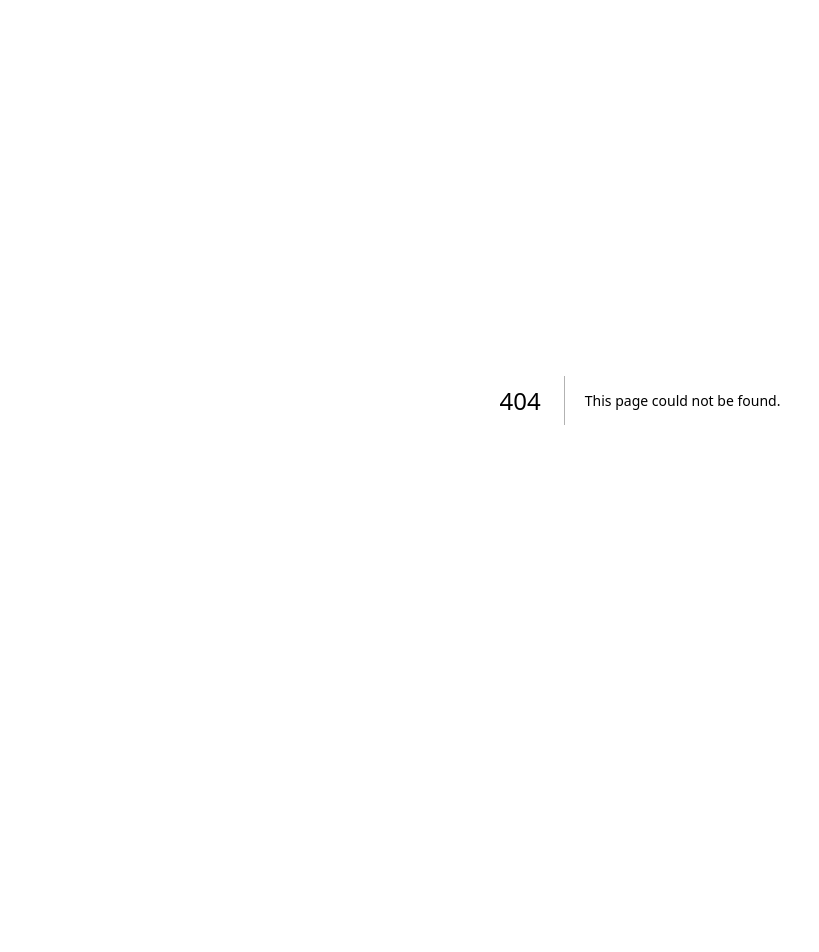
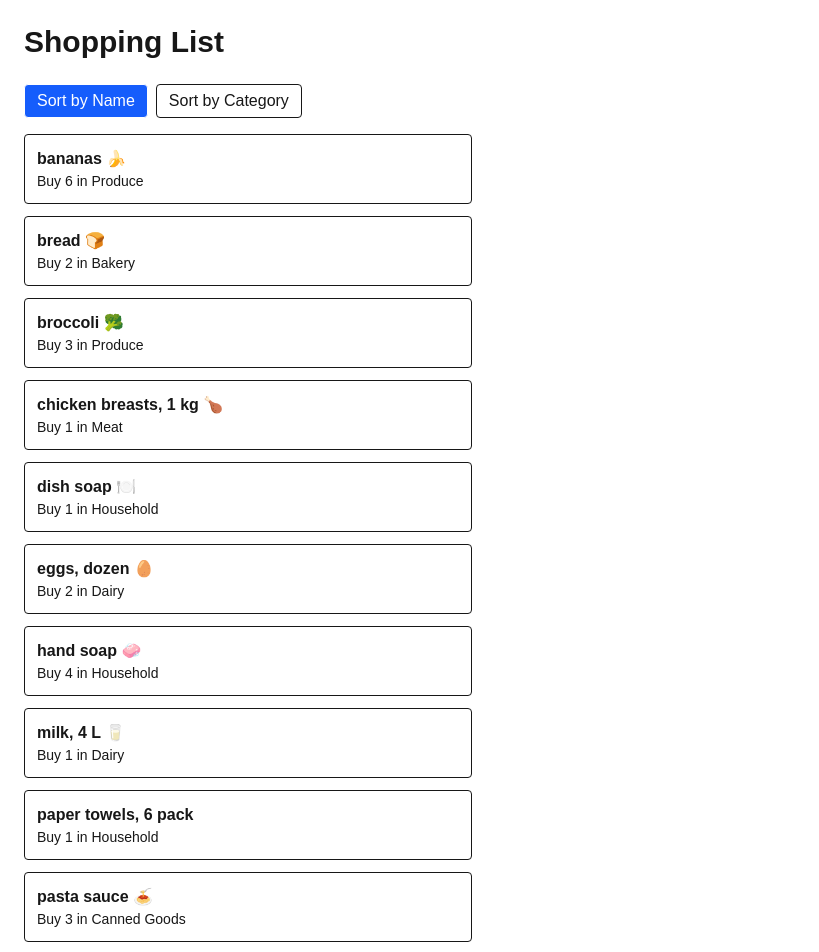
Before and after one commit to Caique-hub/cprg-306assignments, a Next.js app: page /week-6 in a window 1280 px wide. Before the commit this address had no page. Shown: the top 952 px of the page, without its empty margins (0-819 px from the left). Before the commit the page ends 800 px from the top, so only its background shows below. Built offline with nearby package versions, Linux system fonts and the light colour scheme.

Commit message:
sort by category or name list

```diff
--- a/app/page.js
+++ b/app/page.js
@@ -23,6 +23,17 @@ export default function Page() {
           Week 4
         </Link>
       </li>
+      <li>
+      <Link className="text-blue-600 hover:underline" href="/week-5">
+        Week 5
+      </Link>
+      </li>
+       <li>
+      <Link className="text-blue-600 hover:underline" href="/week-6">
+        Week 6
+      </Link>
+      </li>
+
       </ul>
     </main>
   );
--- /dev/null
+++ b/app/week-6/item-list.js
@@ -0,0 +1,49 @@
+"use client";
+
+import { useState } from "react";
+import Item from "./item.js";
+import itemsData from "./items.json";
+
+export default function ItemList() {
+  const [sortBy, setSortBy] = useState("name");
+
+  const items = [...itemsData].sort((a, b) => {
+    if (sortBy === "name") return a.name.localeCompare(b.name);
+    return a.category.localeCompare(b.category);
+  });
+
+  return (
+    <section className="max-w-md">
+      <div className="flex gap-2 mb-4">
+        <button
+          onClick={() => setSortBy("name")}
+          className={`px-3 py-1 rounded border ${
+            sortBy === "name" ? "bg-blue-600 text-white" : ""
+          }`}
+        >
+          Sort by Name
+        </button>
+
+        <button
+          onClick={() => setSortBy("category")}
+          className={`px-3 py-1 rounded border ${
+            sortBy === "category" ? "bg-blue-600 text-white" : ""
+          }`}
+        >
+          Sort by Category
+        </button>
+      </div>
+
+      <ul className="space-y-3">
+        {items.map((item) => (
+          <Item
+            key={item.id}
+            name={item.name}
+            quantity={item.quantity}
+            category={item.category}
+          />
+        ))}
+      </ul>
+    </section>
+  );
+}
--- /dev/null
+++ b/app/week-6/item.js
@@ -0,0 +1,10 @@
+export default function Item({ name, quantity, category }) {
+  return (
+    <li className="border rounded p-3">
+      <p className="font-semibold">{name}</p>
+      <p className="text-sm">
+        Buy {quantity} in <span className="capitalize">{category}</span>
+      </p>
+    </li>
+  );
+}
--- /dev/null
+++ b/app/week-6/items.json
@@ -0,0 +1,74 @@
+[
+  {
+    "id": "1h2GJKH12gkHG31h1H",
+    "name": "milk, 4 L 🥛",
+    "quantity": 1,
+    "category": "dairy"
+  },
+  {
+    "id": "2KJH3k2j3H1k2J3K1H",
+    "name": "bread 🍞",
+    "quantity": 2,
+    "category": "bakery"
+  },
+  {
+    "id": "3h2KJH3k2j3H1k2J3",
+    "name": "eggs, dozen 🥚",
+    "quantity": 2,
+    "category": "dairy"
+  },
+  {
+    "id": "4k2J3K1H2GJKH12gk",
+    "name": "bananas 🍌",
+    "quantity": 6,
+    "category": "produce"
+  },
+  {
+    "id": "5H1h1H2KJH3k2j3H",
+    "name": "broccoli 🥦",
+    "quantity": 3,
+    "category": "produce"
+  },
+  {
+    "id": "6H1k2J3K1H2GJKH1",
+    "name": "chicken breasts, 1 kg 🍗",
+    "quantity": 1,
+    "category": "meat"
+  },
+  {
+    "id": "7gkHG31h1H2KJH3k",
+    "name": "pasta sauce 🍝",
+    "quantity": 3,
+    "category": "canned goods"
+  },
+  {
+    "id": "8j3H1k2J3K1H2GJK",
+    "name": "spaghetti, 454 g 🍝",
+    "quantity": 2,
+    "category": "dry goods"
+  },
+  {
+    "id": "9H12gkHG31h1H2KJ",
+    "name": "toilet paper, 12 pack 🧻",
+    "quantity": 1,
+    "category": "household"
+  },
+  {
+    "id": "10H3k2j3H1k2J3K1",
+    "name": "paper towels, 6 pack",
+    "quantity": 1,
+    "category": "household"
+  },
+  {
+    "id": "11k2J3K1H2GJKH12",
+    "name": "dish soap 🍽️",
+    "quantity": 1,
+    "category": "household"
+  },
+  {
+    "id": "12GJKH12gkHG31h1",
+    "name": "hand soap 🧼",
+    "quantity": 4,
+    "category": "household"
+  }
+]
--- /dev/null
+++ b/app/week-6/page.js
@@ -0,0 +1,10 @@
+import ItemList from "./item-list";
+
+export default function Page() {
+  return (
+    <main className="p-6">
+      <h1 className="text-3xl font-bold mb-6">Shopping List</h1>
+      <ItemList />
+    </main>
+  );
+}
```
